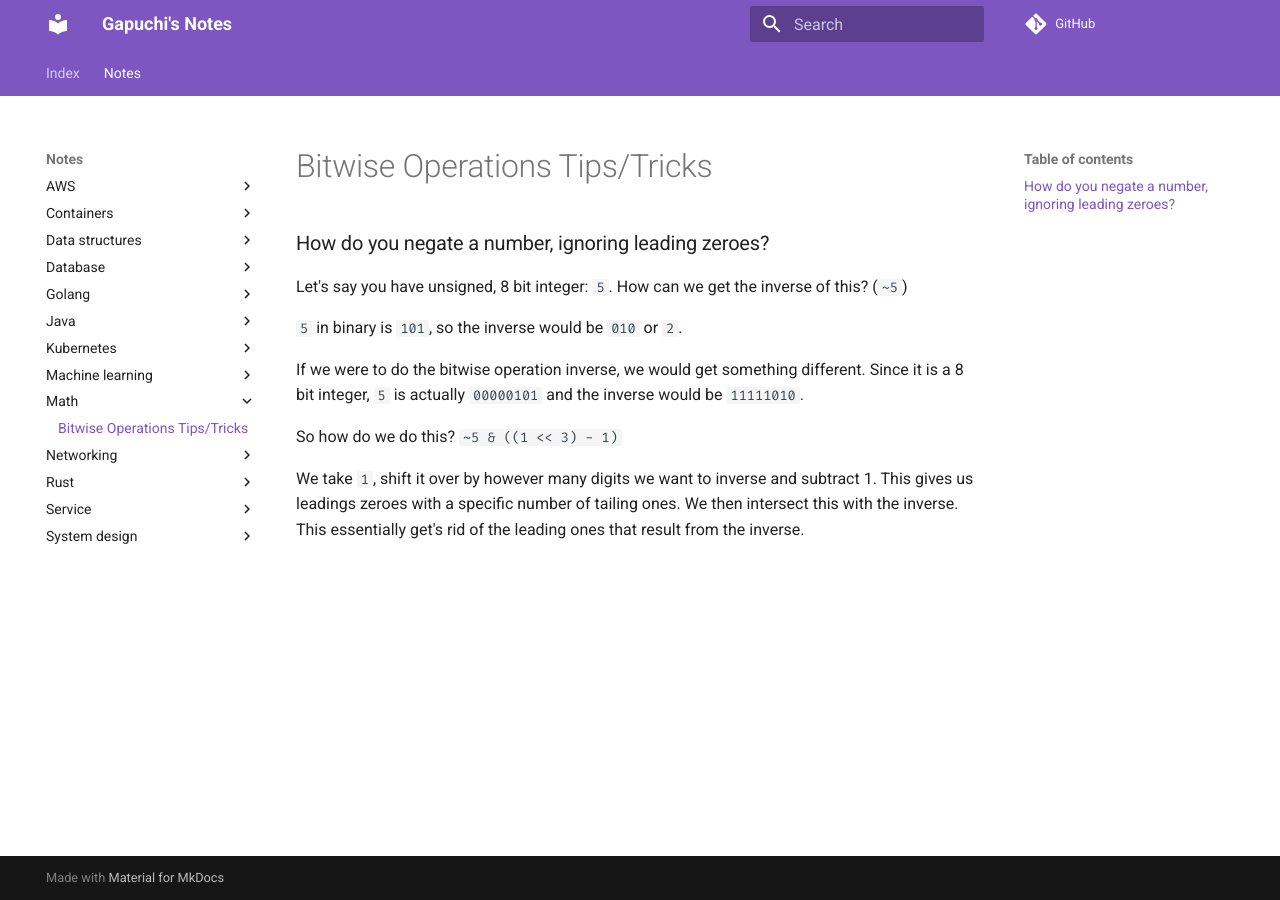
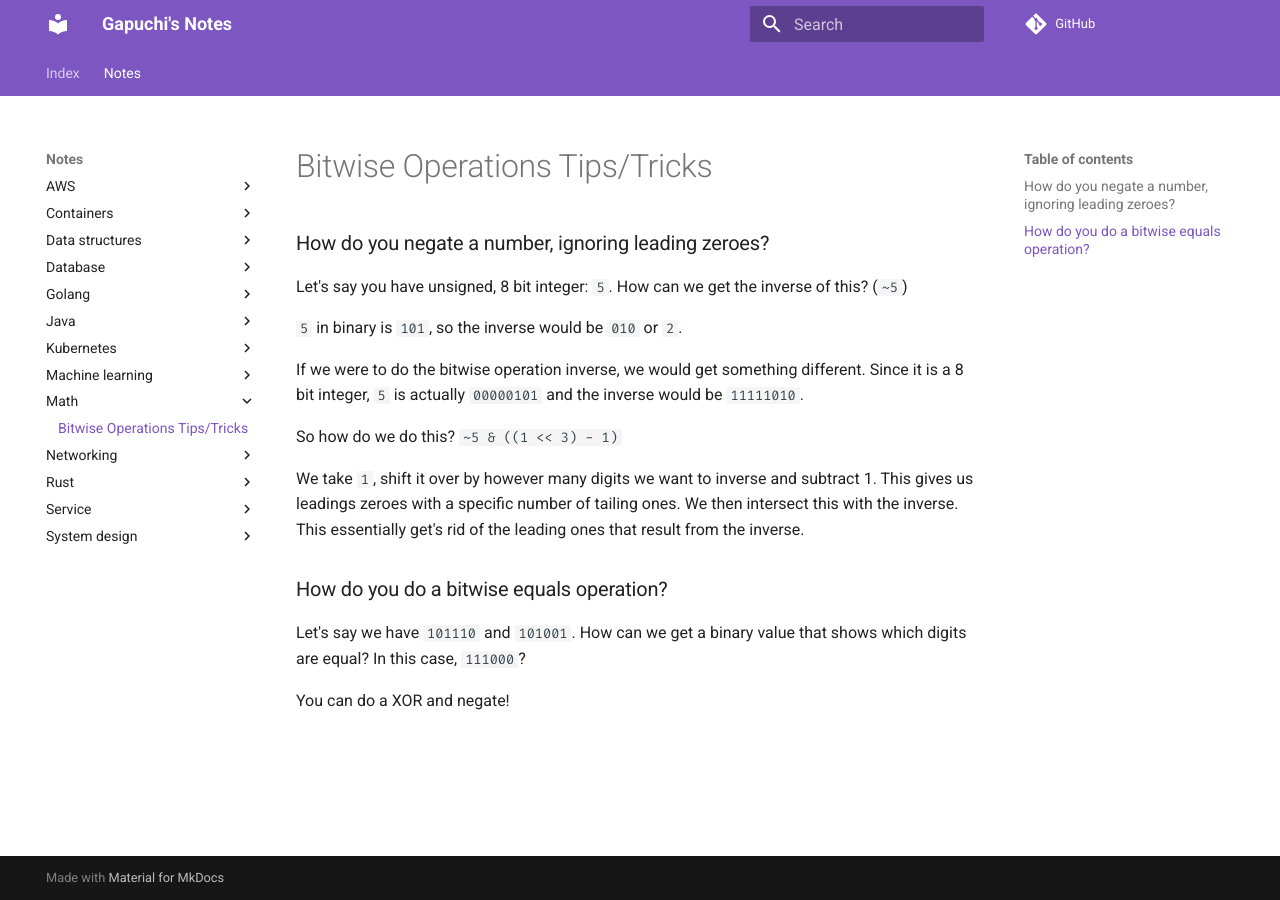
Before and after one commit to gapuchi/gapuchi.github.io, an MkDocs documentation site: the page built from docs/notes/math/bitwise-operations.md, in a window 1280 px wide. Built offline with MkDocs 1.6.1 and Material for MkDocs 9.7.7, drawn with Linux system fonts in a browser that asks for light colours; comment, search, counter and statistics services are not loaded.

Commit message:
Update Bitwise notes

```diff
--- a/docs/notes/math/bitwise-operations.md
+++ b/docs/notes/math/bitwise-operations.md
@@ -11,3 +11,9 @@ If we were to do the bitwise operation inverse, we would get something different
 So how do we do this? `~5 & ((1 << 3) - 1)`
 
 We take `1`, shift it over by however many digits we want to inverse and subtract 1. This gives us leadings zeroes with a specific number of tailing ones. We then intersect this with the inverse. This essentially get's rid of the leading ones that result from the inverse.
+
+### How do you do a bitwise equals operation?
+
+Let's say we have `101110` and `101001`. How can we get a binary value that shows which digits are equal? In this case, `111000`?
+
+You can do a XOR and negate!
```
